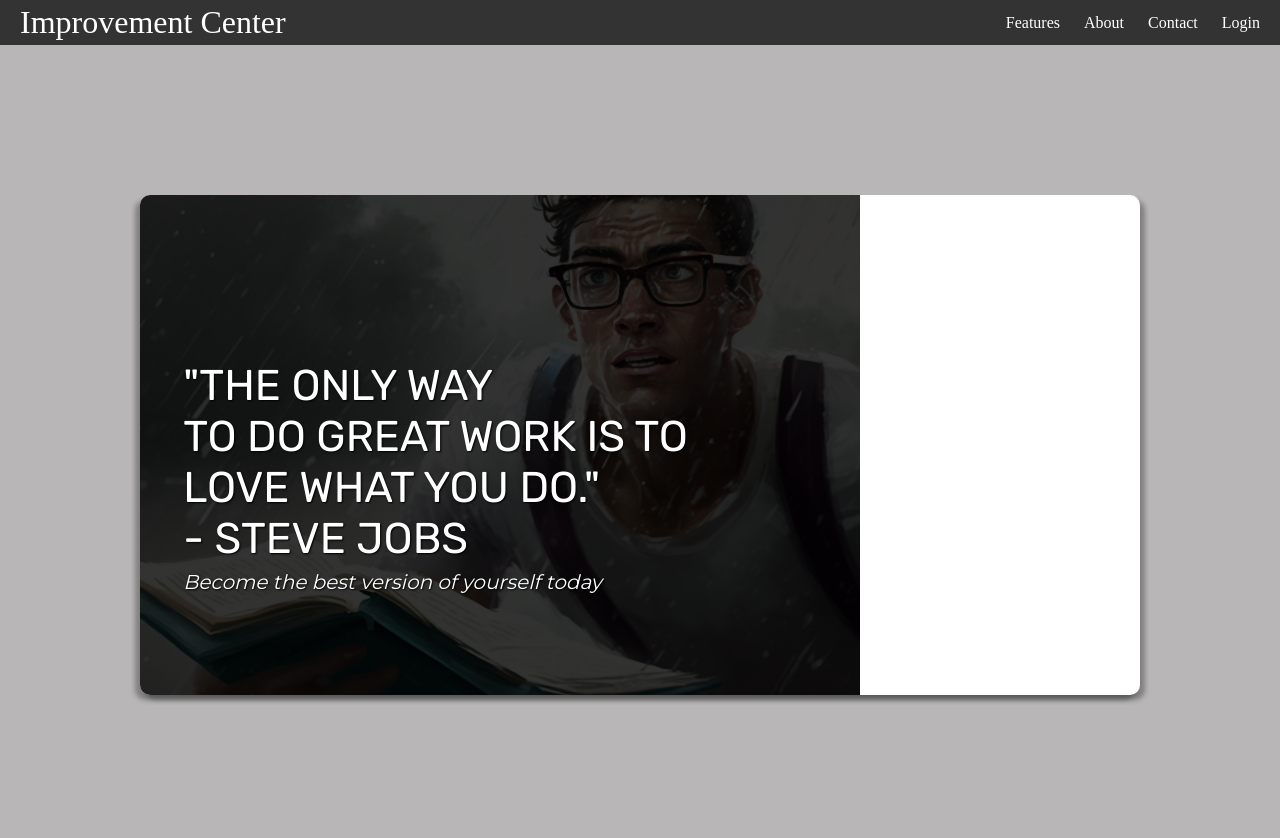
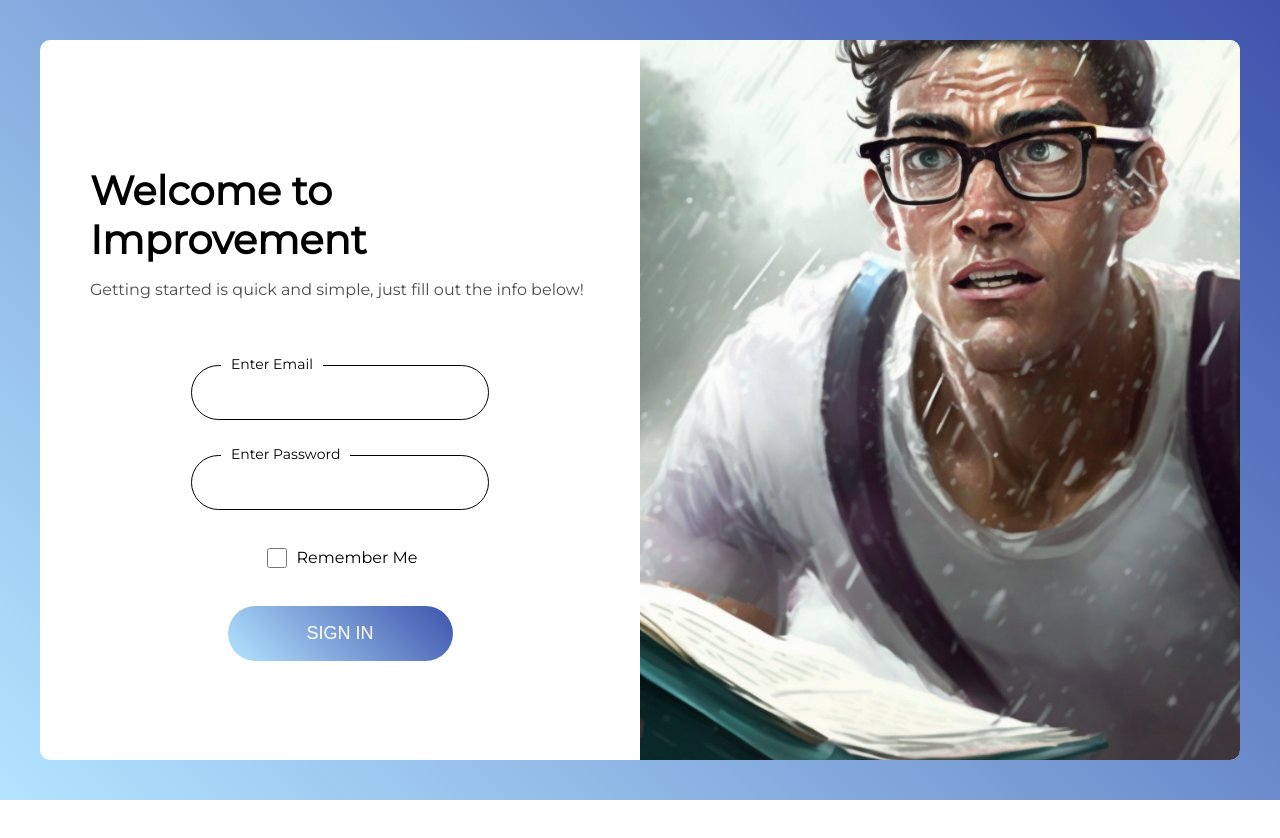
Before and after one commit to m1ckeyyy/login-app-UI, a React (Vite) app in the folder client/: page /login in a window 1280 px wide. Shown: the top 838 px of the page. After the commit the page ends 800 px from the top, so only its background shows below. Built offline with nearby package versions, Linux system fonts and the light colour scheme.

Commit message:
redid the login page ui

```diff
--- a/client/src/App.jsx
+++ b/client/src/App.jsx
@@ -13,7 +13,7 @@
 function App() {
   return (
     <>
-			<Navbar />
+      {/* <Navbar /> */}
       <Routes>
         <Route path="/" element={<Home />} />
         <Route path="/about" element={<About />} />
--- a/client/src/pages/Login.jsx
+++ b/client/src/pages/Login.jsx
@@ -1,23 +1,114 @@
 import "./styles/Login.scss";
+
 export default function Login() {
+  return (
+    <div className="container">
+      <div className="login-left">
+        <div className="login-header">
+          <h1>Welcome to Improvement</h1>
+          <p>
+            Getting started is quick and simple, just fill out the info below!
+          </p>
+        </div>
+        <form className="login-form">
+          <div className="login-form-content">
+            <div className="form-item">
+              <label for="email">Enter Email</label>
+              <input type="text" id="email" />
+            </div>
+            <div className="form-item">
+              <label for="password">Enter Password</label>
+              <input type="password" id="password" />
+            </div>
+            <div className="form-item">
+              <div className="checkbox">
+                <input type="checkbox" id="rememberMeCheckbox" />
+                <label for="rememberMeCheckbox" className="checkboxLabel">
+                  Remember Me
+                </label>
+              </div>
+            </div>
+            <button type="submit">Sign In</button>
+          </div>
+
+          {/* <div className="login-form-footer">
+            <a href="#">a</a>
+            <a href="#">b</a>
+          </div> */}
+        </form>
+      </div>
+      <div className="login-right">
+        <img src="images/login-img.png" />
+      </div>
+    </div>
+  );
+
+  //
+
+  //
+
+  //
+
+  //
+
+  //
+
+  //
+
   return (
     <div className="login-container">
       <div className="login-box">
         <div className="image-container">
-					<img src="images/login-img2.png" alt="Login Image" />
-					<div className="quote">
+          <img
+            src="images/login-img2.png"
+            alt="Login Image"
+            class="login-image"
+          />
+          <h1 className="quote">
             "THE ONLY WAY
             <br /> TO DO GREAT WORK IS TO
             <br />
             LOVE WHAT YOU DO."
             <br /> - STEVE JOBS
-					</div>
-					<div className="quote-2">
-						Become the best version of yourself today
-					</div>
+          </h1>
+          <h2 className="quote-2">Become the best version of yourself today</h2>
         </div>
         <div className="form-container">
-					<form></form>
+          <h2>Welcome to Improvement Center</h2>
+          <p>
+            Getting started is quick and simple, just fill out the info below!
+          </p>
+          <form>
+            <div>
+              <label for="first-name">First Name:</label>
+              <input type="text" id="first-name" name="first-name" required />
+            </div>
+            <div>
+              <label for="last-name">Last Name:</label>
+              <input type="text" id="last-name" name="last-name" required />
+            </div>
+            <div>
+              <label for="email">Email:</label>
+              <input type="email" id="email" name="email" required />
+            </div>
+            <div>
+              <label for="password">Password:</label>
+              <input type="password" id="password" name="password" required />
+            </div>
+            <div>
+              <input type="checkbox" id="remember-me" name="remember-me" />
+              <label for="remember-me">Remember me</label>
+            </div>
+            <div>
+              <button type="submit">Register</button>
+            </div>
+          </form>
+          <p>
+            Already a user? <a href="#">Login here</a>
+          </p>
+          <p>
+            Copyright © <a href="https://github.com/m1ckeyyy">m1ckeyyy</a>
+          </p>
         </div>
       </div>
     </div>
--- a/client/src/pages/styles/Login.scss
+++ b/client/src/pages/styles/Login.scss
@@ -1,88 +1,221 @@
 @import url("https://fonts.googleapis.com/css2?family=Rubik&display=swap");
 @import url("https://fonts.googleapis.com/css2?family=Montserrat&display=swap");
 
-$quoteTextFontFamily: "Rubik", sans-serif;
+$rubik: "Rubik", sans-serif;
+$montserrat: "Montserrat", sans-serif;
+$primary-color: #b4e4ff;
+$secondary-color: #3e54ac;
 
+* {
+  box-sizing: border-box;
+}
 body {
-	background-color: rgb(184 182 182);
+  padding: 0;
+  margin: 0;
+  background: linear-gradient(45deg, $primary-color, $secondary-color);
+  padding: 40px;
+  font-family: $montserrat;
+}
+.container {
+  min-height: calc(100vh - 40px * 2);
+  display: grid;
+  grid-template-columns: 50% 50%;
+  border-radius: 10px;
+  overflow: hidden;
+}
+.login-left {
+  display: flex;
+  flex-direction: column;
+  align-items: center;
+  justify-content: center;
+  padding-left: 50px;
+  padding-right: 50px;
+  background-color: white;
+}
+.login-right {
+  background-color: #eee;
+  display: flex;
+  justify-content: center;
+  img {
+    width: 100%;
+    object-fit: cover;
+    filter: brightness(1);
+  }
+}
+.login-header {
+  margin-bottom: 50px;
+  h1 {
+    text-align: start;
+    font-size: 40px;
+    margin-bottom: 10px;
+  }
+  p {
+    opacity: 0.7;
+  }
+}
+.login-form {
+  width: 450px;
+  &-content {
+    display: flex;
+    flex-direction: column;
+    gap: 35px;
+  }
+  &-footer {
+    display: flex;
+    gap: 30px;
+    margin-top: 70px;
+  }
+}
+.form-item label:not(.checkboxLabel) {
+  display: inline-block;
+  background-color: white;
+  margin-bottom: 10px;
+  position: absolute;
+  padding: 0 10px;
+  transform: translate(30px, -10px);
+  font-size: 14px;
+}
+input[type="text"],
+input[type="password"] {
+  border: 1px solid black;
+  height: 55px;
+  padding: 0 2rem;
+  width: 100%;
+  transition: background 0.5s;
+  font-size: 18px;
+  border-radius: 100px;
+  letter-spacing: 0.7px;
+}
+input[type="password"] {
+  letter-spacing: 3px;
+}
+.checkbox {
+  display: flex;
+  align-items: center;
+  gap: 7px;
+}
+input[type="checkbox"] {
+  width: 20px;
+  height: 20px;
+  accent-color: $primary-color;
+}
+.login-form-content {
+  display: flex;
+  align-items: center;
+}
+button {
+  border: none;
+  background: linear-gradient(45deg, $primary-color, $secondary-color);
+  color: white;
+  padding: 1rem;
+  border-radius: 100px;
+  text-align: center;
+  text-transform: uppercase;
+  font-size: 18px;
+  height: 55px;
+  cursor: pointer;
+  width: 50%;
+}
+@media (max-width: 791px) {
+  .container {
+    grid-template-columns: 100% 0%;
+  }
+  .login-right {
+    display: none;
+  }
+
+  input[type="text"],
+  input[type="password"] {
+    width: 100%;
+  }
+  .login-form-content {
+    display: flex;
+    align-items: center;
+  }
+}
+img {
+  // display: none;
 }
 
-.login-container {
-	//   border-radius: 10px;
+// .login-container {
+//   //   border-radius: 10px;
+//   display: flex;
+//   justify-content: center;
+//   align-items: center;
+//   height: 100vh;
+// }
 
-	display: flex;
-	justify-content: center;
-	align-items: center;
-	height: 100vh;
-}
+// .login-box {
+//   margin: 20px;
+//   display: flex;
+//   width: calc(70vw + 50%);
+//   max-width: 1000px;
+//   min-width: 350px;
+//   background-color: #fff;
+//   box-shadow: 5px 5px 5px rgba(0, 0, 0, 0.3), -5px 5px 5px rgba(0, 0, 0, 0.3);
+//   border-radius: 10px;
+// }
 
-.login-box {
-	margin: 20px;
-	display: flex;
-	width: calc(70vw + 50%);
-	max-width: 1000px;
-	background-color: #fff;
-	box-shadow: 5px 5px 5px rgba(0, 0, 0, 0.3), -5px 5px 5px rgba(0, 0, 0, 0.3);
-	border-radius: 10px;
-}
+// .image-container {
+//   border-radius: 10px 0 0 10px;
+//   width: 70%;
+//   position: relative;
+//   height: 0;
+//   padding-bottom: 50%;
+//   flex: 3;
 
-.image-container {
-	border-radius: 10px 0 0 10px;
-	width: 70%;
-	position: relative;
-	height: 0;
-	padding-bottom: 50%;
-	flex: 3;
-}
+//   .login-image {
+//     position: absolute;
+//     top: 0;
+//     left: 0;
+//     width: 100%;
+//     height: 100%;
+//     object-fit: cover;
+//     border-radius: 10px 0 0 10px;
+//     filter: brightness(0.2);
+//   }
 
-img {
-	position: absolute;
-	top: 0;
-	left: 0;
-	width: 100%;
-	height: 100%;
-	object-fit: cover;
-	border-radius: 10px 0 0 10px;
+//   .quote {
+//     font-family: $rubik;
+//     position: absolute;
+//     top: 27%;
+//     left: 6%;
+//     //   transform: translate(-50%, -50%);
+//     font-size: 43px;
+//     font-weight: normal;
+//     color: white;
+//     text-shadow: 1px 1px 2px black;
+//   }
+//   .quote-2 {
+//     font-style: italic;
+//     font-weight: normal;
+//     font-family: $montserrat;
+//     position: absolute;
+//     top: 73%;
+//     left: 6%;
+//     //   transform: translate(-50%, -50%);
+//     font-size: 20px;
+//     color: white;
+//     text-shadow: 1px 1px 2px black;
+//   }
+// }
 
-	filter: brightness(0.2);
-}
+// .form-container {
+//   font-family: $rubik;
+//   height: 100%;
+//   padding: 20px;
+//   flex: 1.3;
+// }
 
-.form-container {
-	height: 100%;
-	// width: 50%;
-	padding: 20px;
-	flex: 1;
-}
-.quote {
-	font-family: $quoteTextFontFamily;
-	position: absolute;
-	top: 33%;
-	left: 6%;
-	//   transform: translate(-50%, -50%);
-	font-size: 43px;
-	color: white;
-	text-shadow: 1px 1px 2px black;
-}
-.quote-2 {
-	font-style: italic;
-	font-family: "Montserrat";
-	position: absolute;
-	top: 75%;
-	left: 6%;
-	//   transform: translate(-50%, -50%);
-	font-size: 20px;
-	color: white;
-	text-shadow: 1px 1px 2px black;
-}
-@media (max-width: 941px) {
-	.image-container {
-		display: none;
-		// width: 100%;
-		// padding-bottom: 0;
-	}
+// @media (max-width: 70px) {
+//   .image-container {
+//     display: none;
+//     // width: 100%;
+//     // padding-bottom: 0;
+//   }
 
-	.form-container {
-		width: 50%;
-		// height: 100%;
-	}
-}
+//   .form-container {
+//     width: 50%;
+//     // height: 100%;
+//   }
+// }
```
Lines whose indentation alone changed are shown as unchanged.
